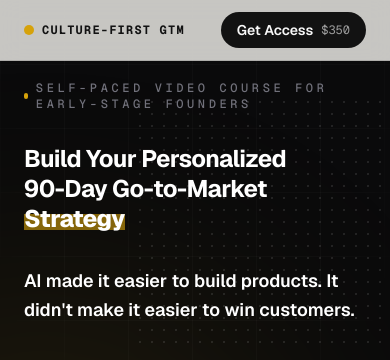
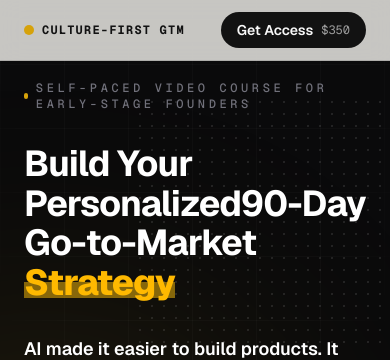
Before and after one commit to wadnsj/culture-first-gtm-landing-page, a Next.js app: page / in a window 390 px wide. Shown: the top 360 px of the page. Built offline with nearby package versions, Linux system fonts and the light colour scheme.

Commit message:
Improve Hero h1 mobile impact and responsive line breaks
Bumps mobile font size to text-4xl and lets line breaks collapse to
natural wrapping below sm, keeping the clean 3-line layout on desktop.
"Strategy" stays the visual anchor in amber/extrabold.

```diff
--- a/components/hero.tsx
+++ b/components/hero.tsx
@@ -30,13 +30,13 @@ export function Hero() {
             <span className="size-1.5 rounded-full bg-accent" />
             Self-Paced Video Course for Early-Stage Founders
           </span>
-          <h1 className="mt-8 max-w-xl text-2xl leading-tight font-bold tracking-tight text-white sm:text-4xl lg:text-5xl">
+          <h1 className="mt-8 max-w-xl text-4xl leading-[1.1] font-bold tracking-tight text-white sm:text-5xl lg:text-6xl">
             Build Your Personalized
-            <br />
+            <br className="hidden sm:inline" />
             90-Day Go-to-Market
-            <br />
+            <br className="hidden sm:inline" />
             <span className="relative inline-block font-extrabold">
-              <span className="relative z-10">Strategy</span>
+              <span className="relative z-10 text-amber-400">Strategy</span>
               <span
                 aria-hidden="true"
                 className="absolute inset-x-0 bottom-1 z-0 h-4 bg-accent/60"
```
